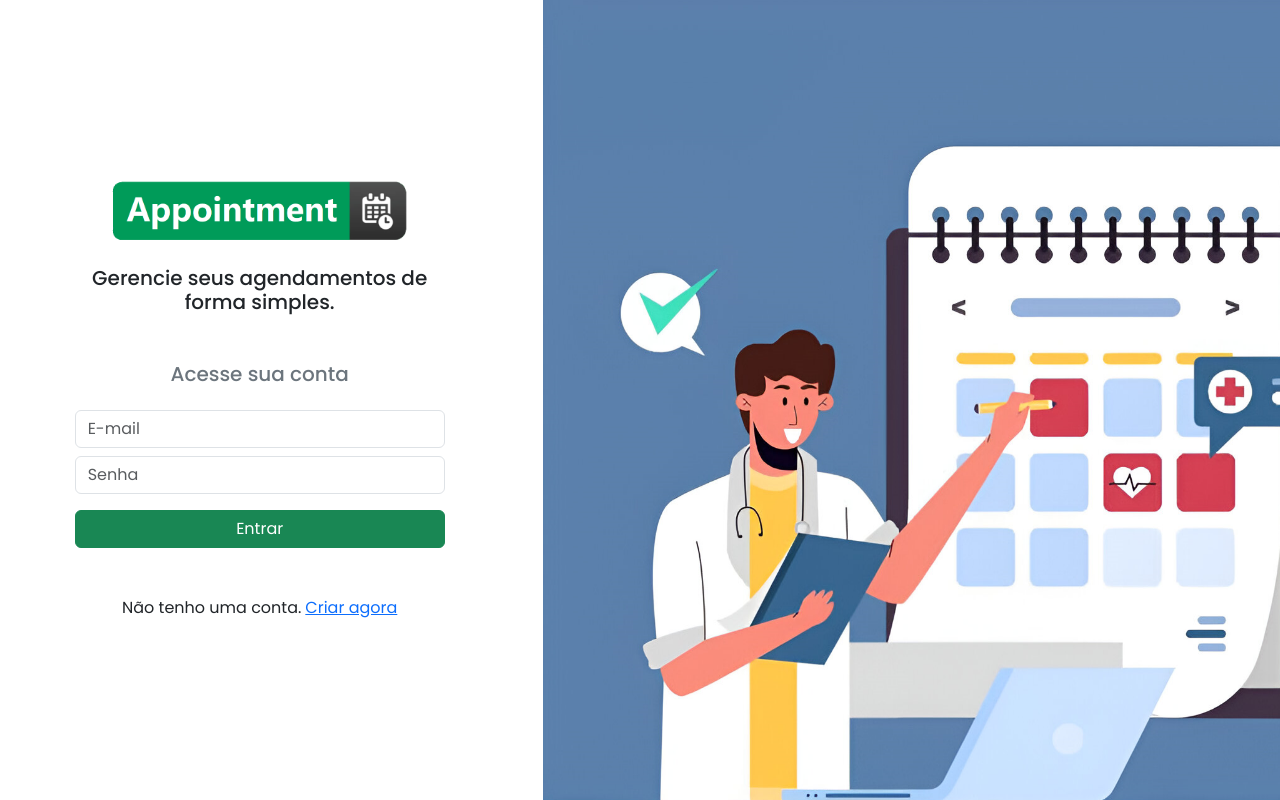
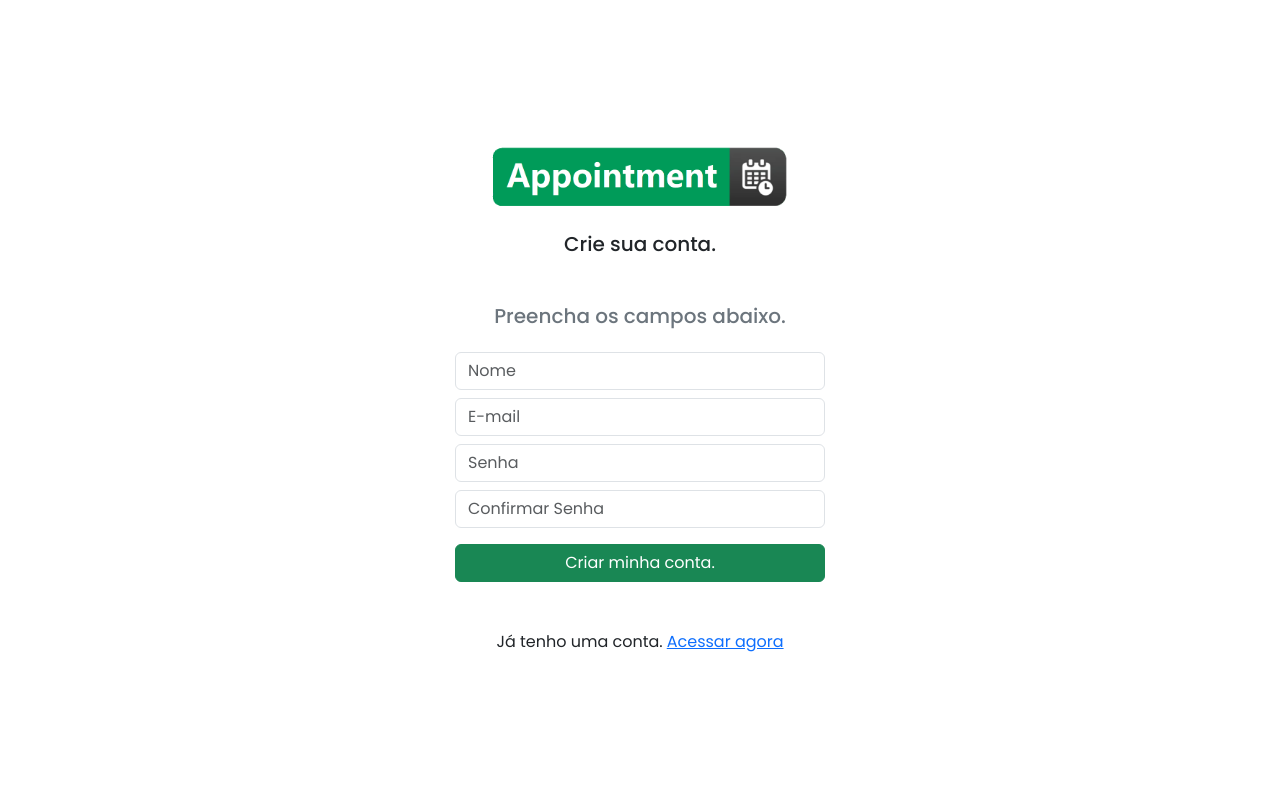
Before and after one commit to leosilvajr/AppointmentSchedule-Web, a React (Vite) app: page /register in a window 1280 px wide. Built offline with nearby package versions, Linux system fonts and the light colour scheme.

Commit message:
Finalizado telas Login e Register e adicionado gerenciamento de rotas com ReactDom

```diff
--- a/package.json
+++ b/package.json
@@ -11,7 +11,8 @@
   },
   "dependencies": {
     "react": "^18.2.0",
-    "react-dom": "^18.2.0"
+    "react-dom": "^18.2.0",
+    "react-router-dom": "^7.1.3"
   },
   "devDependencies": {
     "@types/react": "^18.2.66",
--- /dev/null
+++ b/src/components/navbar/navbar.jsx
@@ -0,0 +1,7 @@
+function Navbar() {
+    return <div>
+        Menu Azul
+    </div>
+}
+
+export default Navbar
--- a/src/main.jsx
+++ b/src/main.jsx
@@ -1,9 +1,11 @@
 import React from 'react'
 import ReactDOM from 'react-dom/client'
 import Login from './pages/login/login'
+import Register from './pages/register/register'
 import "./styles/global.css"
+import Rotas from './rotas'
 
 //Comando para renderizar dentro da div root o componente App
 ReactDOM.createRoot(document.getElementById('root')).render(
-    <Login/>
+    <Rotas/>
 )
--- a/src/pages/appointments/appointments.jsx
+++ b/src/pages/appointments/appointments.jsx
@@ -1,5 +1,8 @@
+import Navbar from "../../components/navbar/navbar"
+
 function Appointments() {
     return <>
+        <Navbar/>
         <h1>Appointments</h1>
     </>
 
--- a/src/pages/login/login.jsx
+++ b/src/pages/login/login.jsx
@@ -1,11 +1,18 @@
 import "./login.css"
 import logo from "../../assets/logo.png";
-import fundo from "../../assets/fundo.png";
+import { Link, useNavigate } from "react-router-dom";
 
 function Login() {
-    return <div className="row">
 
-        <div className="col-sm-5 d-flex justify-content-center align-items-center text-center">
+    const navigate = useNavigate();
+
+    function ExecuteLogin() {
+        navigate("/appointments");
+    }
+
+    return <div className="container vh-100 d-flex justify-content-center align-items-center">
+
+        <div className="col-sm-12 d-flex justify-content-center align-items-center text-center">
             <form className="form-login">
                 <img src={logo} className="logo mb-4"/>
                 <h5 className="mb-5">Gerencie seus agendamentos de forma simples.</h5>
@@ -20,21 +27,16 @@
                 </div>
 
                 <div className="mt-3 mb-5">
-                    <button className="btn btn-success w-100">Entrar</button>
+                    <button onClick={ExecuteLogin} className="btn btn-success w-100" type="button">Entrar</button>
                 </div>
 
                 <div>
                     <span className="me-1">Não tenho uma conta.</span>
-                    <a href="#">Criar agora</a>
+                    <Link to="/register">Criar agora</Link>
                 </div>
 
             </form>
         </div>
-
-        <div className="col-sm-7 d-flex">
-            <img src={fundo} className="background-login"/>
-        </div>
-
     </div>
 }
 
--- a/src/pages/register/register.css
+++ b/src/pages/register/register.css
@@ -0,0 +1,15 @@
+.form-register{
+    width: 400px;
+    padding: 15px;
+}
+
+.background-register{
+    object-fit: cover;
+    width: 100%;
+    height: 100vh;
+    object-position: left;
+}
+
+.logo{
+    width: 300px;
+}
--- a/src/pages/register/register.jsx
+++ b/src/pages/register/register.jsx
@@ -1,8 +1,45 @@
+import "./register.css"
+import logo from "../../assets/logo.png";
+import { Link } from "react-router-dom";
+
 function Register() {
-    return <>
-        <h1>Register</h1>
-    </>
+    return <div className="container vh-100 d-flex justify-content-center align-items-center">
 
+        <div className="col-sm-5 d-flex justify-content-center align-items-center text-center">
+            <form className="form-register">
+                <img src={logo} className="logo mb-4"/>
+                <h5 className="mb-5">Crie sua conta.</h5>
+                <h5 className="mb-4 text-secondary">Preencha os campos abaixo.</h5>
+
+                <div className="mt-4">
+                    <input type="text" placeholder="Nome" className="form-control"/>
+                </div>
+
+                <div className="mt-2">
+                    <input type="email" placeholder="E-mail" className="form-control"/>
+                </div>
+
+                <div className="mt-2">
+                    <input type="password" placeholder="Senha" className="form-control"/>
+                </div>
+
+                <div className="mt-2">
+                    <input type="password" placeholder="Confirmar Senha" className="form-control"/>
+                </div>
+
+                <div className="mt-3 mb-5">
+                    <button className="btn btn-success w-100">Criar minha conta.</button>
+                </div>
+
+                <div>
+                    <span className="me-1">Já tenho uma conta.</span>
+                    <Link to="/login">Acessar agora</Link>
+                </div>
+
+            </form>
+        </div>
+    </div>
 }
 
+
 export default Register
--- /dev/null
+++ b/src/rotas.jsx
@@ -0,0 +1,17 @@
+import { BrowserRouter, Route, Routes } from "react-router-dom"
+import Login from "./pages/login/login"
+import Register from "./pages/register/register"
+import Appointments from "./pages/appointments/appointments"
+
+function Rotas(){
+    return <BrowserRouter>
+        <Routes>
+            <Route path="/" element={<Login/>}/>
+            <Route path="/login" element={<Login/>}/>
+            <Route path="/register" element={<Register/>}/>
+            <Route path="/appointments" element={<Appointments/>}/>
+        </Routes>
+    </BrowserRouter>
+}
+
+export default Rotas
```
Also changed, not shown: src/assets/fundo.png (deleted), 1 other file (tests, documents, lock files or other folders).
